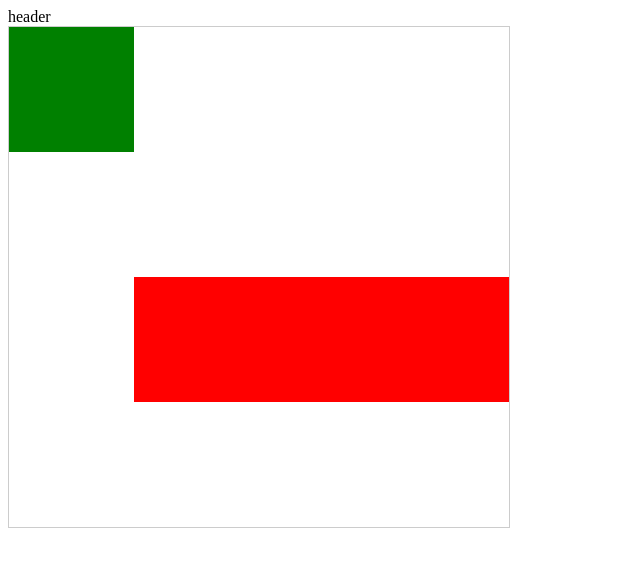
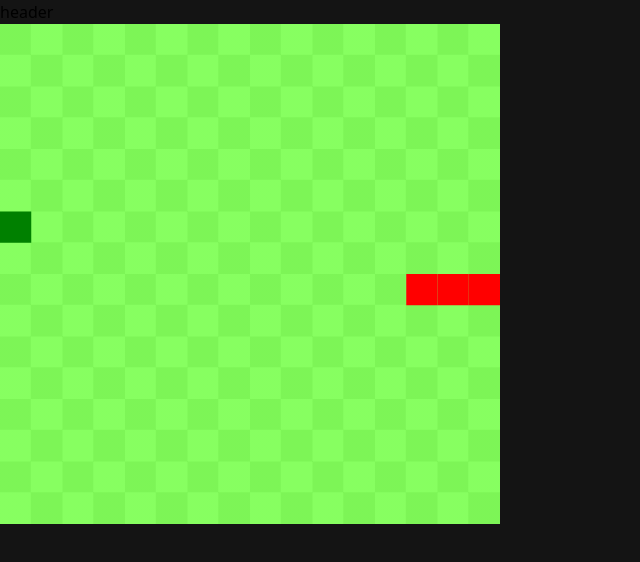
Before and after one commit to JulienGmd/snake, a Vue app in the folder client/: page / in a window 1280 px wide. Shown: the top 562 px of the page, without its empty margins (0-640 px from the left). Built offline with nearby package versions, Linux system fonts and the light colour scheme.

Commit message:
Added Tailwind

```diff
--- a/client/package.json
+++ b/client/package.json
@@ -23,10 +23,13 @@
     "@vue/eslint-config-prettier": "^7.1.0",
     "@vue/eslint-config-typescript": "^11.0.2",
     "@vue/tsconfig": "^0.1.3",
+    "autoprefixer": "^10.4.14",
     "eslint": "^8.34.0",
     "eslint-plugin-vue": "^9.9.0",
     "npm-run-all": "^4.1.5",
+    "postcss": "^8.4.21",
     "prettier": "^2.8.4",
+    "tailwindcss": "^3.2.7",
     "typescript": "~4.8.4",
     "vite": "^4.1.4",
     "vue-tsc": "^1.2.0"
--- /dev/null
+++ b/client/postcss.config.js
@@ -0,0 +1,6 @@
+module.exports = {
+  plugins: {
+    tailwindcss: {},
+    autoprefixer: {},
+  },
+}
--- a/client/src/assets/base.css
+++ b/client/src/assets/base.css
@@ -1 +1,7 @@
-/* */
+@tailwind base;
+@tailwind components;
+@tailwind utilities;
+
+body {
+  @apply bg-gray-dark;
+}
--- a/client/src/components/SnakeGame.vue
+++ b/client/src/components/SnakeGame.vue
@@ -2,10 +2,10 @@
 import { onMounted, ref } from 'vue'
 
 const CANVAS_SIZE = 500
-const COLUMNS = 4
-const ROWS = 4
-const MIN_TICK_TIME = 200
-const MAX_TICK_TIME = 400
+const COLUMNS = 16
+const ROWS = 16
+const MIN_TICK_TIME = 100
+const MAX_TICK_TIME = 300
 
 const canvas = ref<HTMLCanvasElement | null>()
 let ctx: CanvasRenderingContext2D
@@ -159,7 +159,17 @@ function isBodyPartAt(col: number, row: number, ignoreHead = false) {
 </script>
 
 <template>
-  <canvas ref="canvas" style="border: 1px solid #ccc"></canvas>
+  <canvas ref="canvas" class="canvas"></canvas>
 </template>
 
-<style scoped></style>
+<style scoped>
+.canvas {
+  --cell-size: calc(100% / v-bind('COLUMNS'));
+  --tint: rgba(130, 255, 90, 0.96);
+  background-image: linear-gradient(to right, var(--tint), var(--tint)),
+    linear-gradient(to right, black 50%, white 50%),
+    linear-gradient(to bottom, black 50%, white 50%);
+  background-blend-mode: normal, difference, normal;
+  background-size: calc(var(--cell-size) * 2) calc(var(--cell-size) * 2);
+}
+</style>
--- /dev/null
+++ b/client/tailwind.config.js
@@ -0,0 +1,22 @@
+/** @type {import('tailwindcss').Config} */
+module.exports = {
+  content: ['./index.html', './src/**/*.{vue,js,ts,jsx,tsx}'],
+  theme: {
+    colors: {
+      transparent: 'transparent',
+      current: 'currentColor',
+      gray: {
+        DEFAULT: '#242424',
+        dark: '#141414',
+        light: '#2e2e2e'
+      },
+      white: {
+        DEFAULT: '#fff',
+        soft: 'rgba(255, 255, 255, 0.87)',
+        fade: 'rgba(235, 235, 235, 0.50)'
+      }
+    },
+    extend: {}
+  },
+  plugins: []
+}
```
Also changed, not shown: 1 other file (tests, documents, lock files or other folders).
